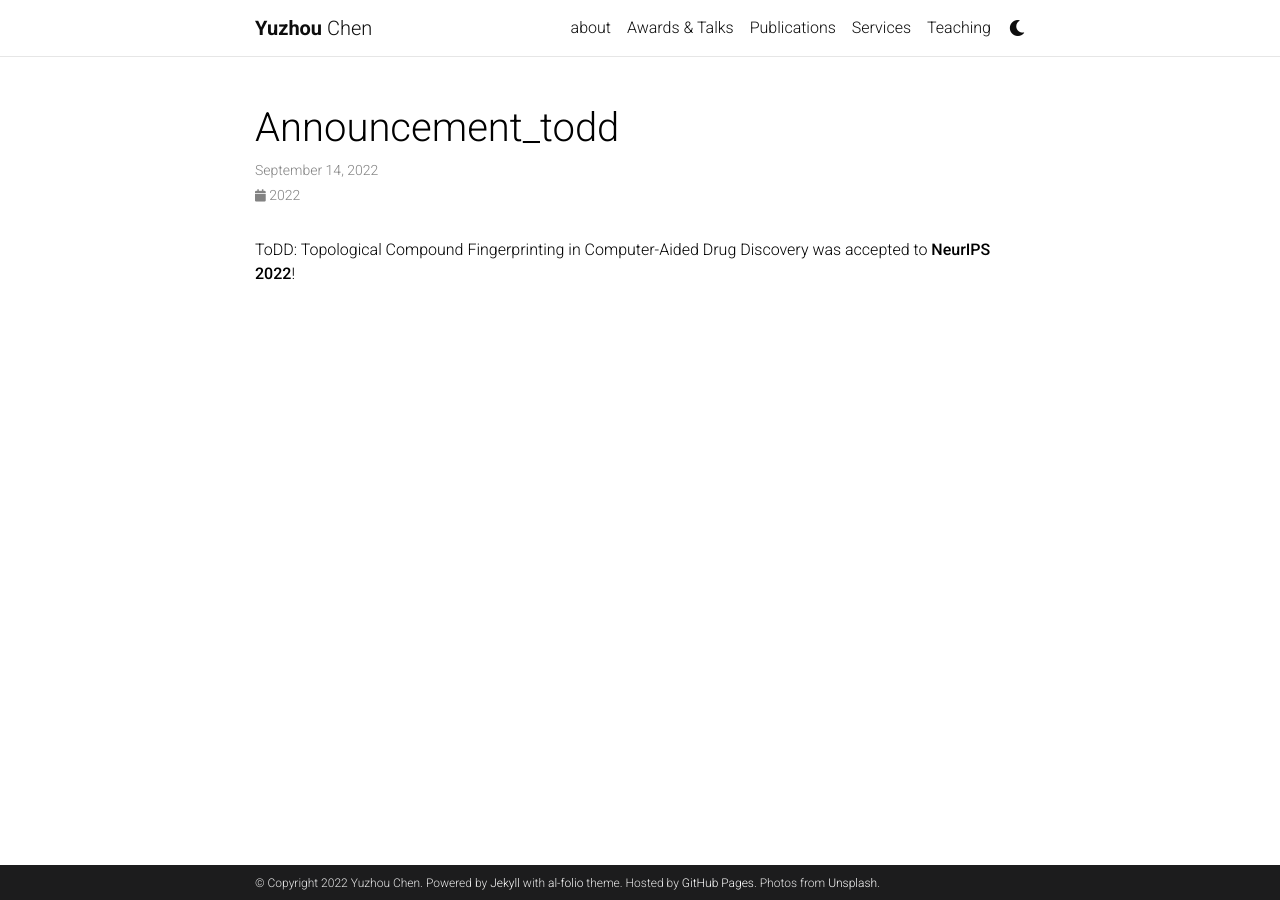
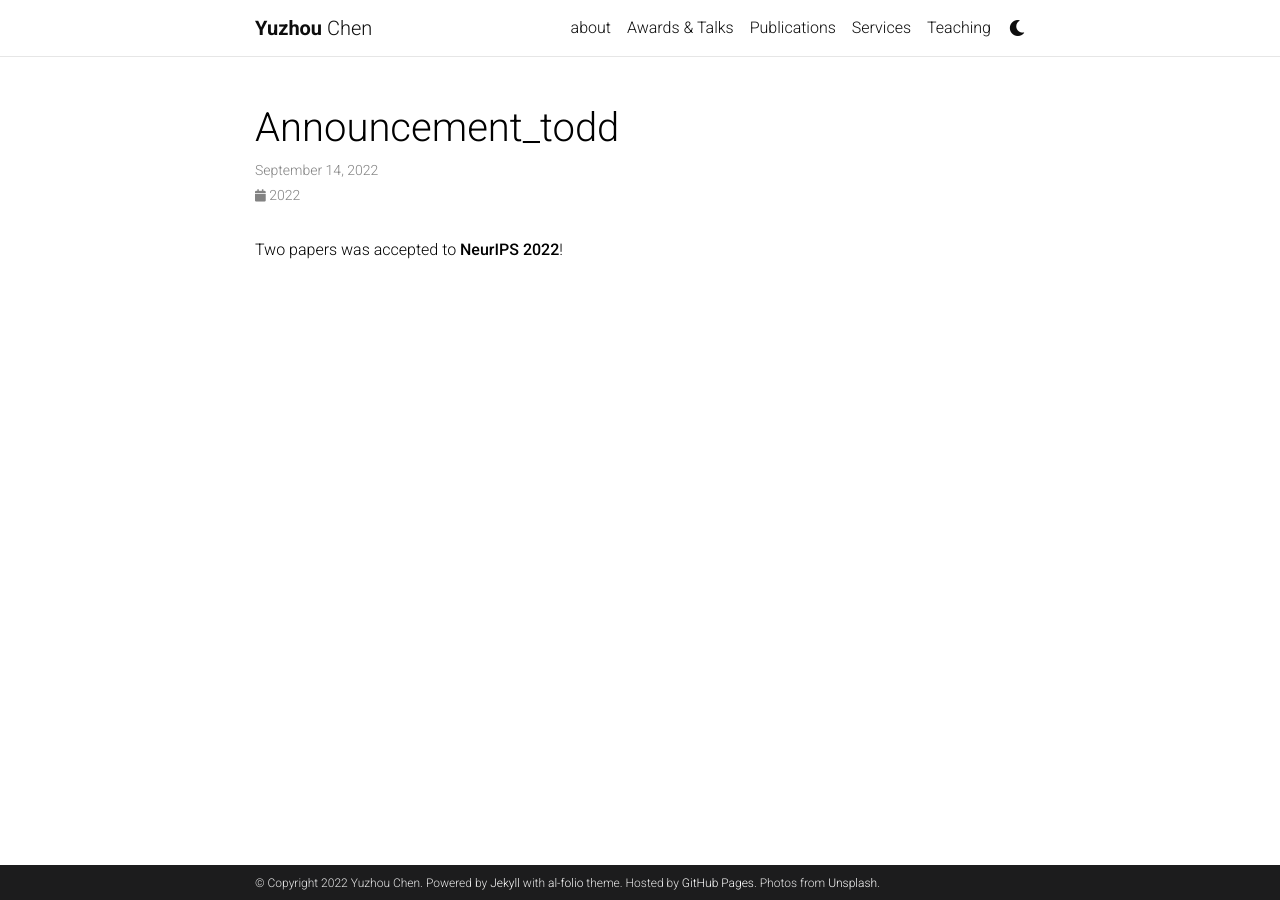
Before and after one commit to yuzhouguangc/yuguang_website, a Jekyll site: the page built from _news/announcement_todd.md, in a window 1280 px wide. Built offline with Jekyll 4.4.1, drawn with Linux system fonts in a browser that asks for light colours; comment, search, counter and statistics services are not loaded; a style sheet for code colours, icons or effects is not loaded.

Commit message:
Update announcement_todd.md

```diff
--- a/_news/announcement_todd.md
+++ b/_news/announcement_todd.md
@@ -4,4 +4,4 @@ date: 2022-09-14
 inline: True
 ---
 
-ToDD: Topological Compound Fingerprinting in Computer-Aided Drug Discovery was accepted to **NeurIPS 2022**!
+Two papers was accepted to **NeurIPS 2022**!
```
